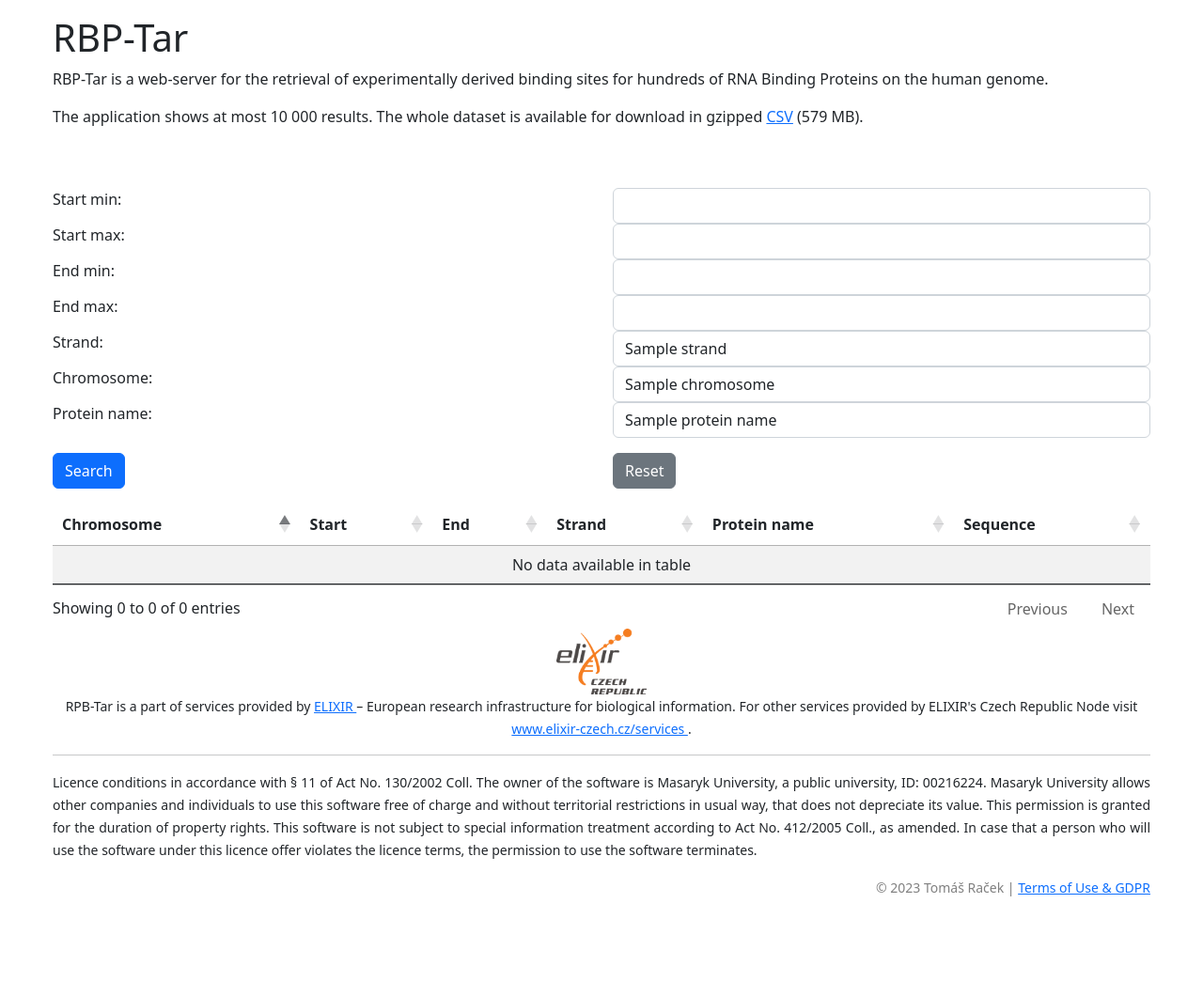
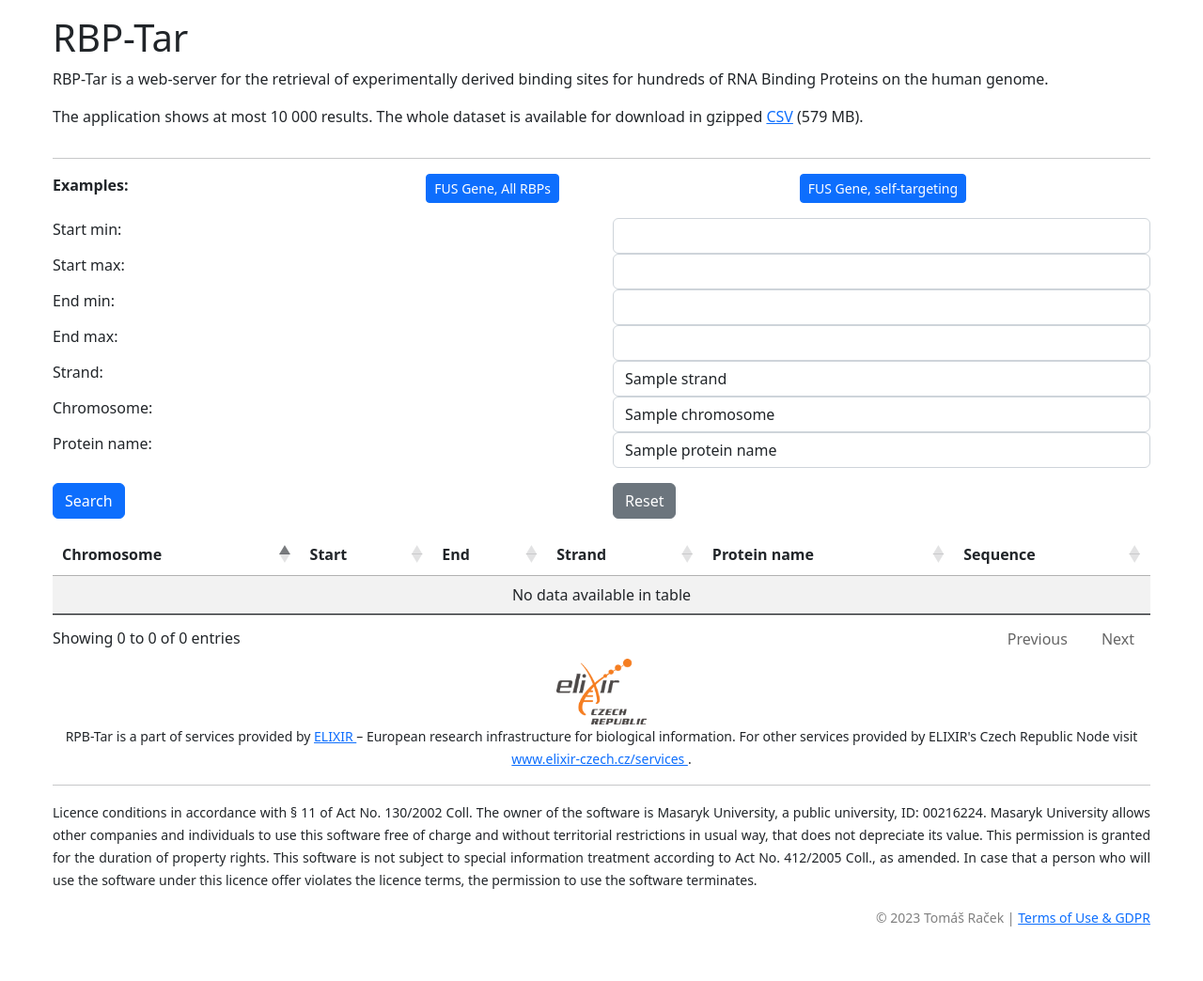
Before and after one commit to sb-ncbr/RBP-Tar, a Flask app: template templates/search.html in a window 1280 px wide. Shown: the whole page at 94% size. Before the commit the page ends 954 px from the top, so only its background shows below. Run offline with Flask 2, Linux system fonts and the light colour scheme; the template is opened without the code that fills it: most values are stand-ins (such as "Sample title", 1, 10 or a date in 2020); lists and menus that the app fills with data are empty; some libraries are stand-ins or nearby versions.

Commit message:
Add examples

```diff
--- a/static/main.js
+++ b/static/main.js
@@ -6,6 +6,20 @@ function reenable() {
 
 $(document).ready(function () {
     $('#submit_spinner').hide();
+
+    $('#example1').on('click', function () {
+        $('#reset').trigger('click');
+        $('#chromosome').val('chr16');
+        $('#start_min').val(31180139);
+        $('#end_max').val(31191605);
+        $('#strand').val('+');
+    });
+
+    $('#example2').on('click', function () {
+        $('#example1').trigger('click');
+        $('#protein_name').val('FUS');
+    });
+
     $('#reset').on('click', function () {
         $('#results').DataTable().clear().draw();
     });
@@ -24,7 +38,7 @@ $(document).ready(function () {
         buttons: [{
             extend: 'csvHtml5',
             text: 'Download results (CSV)',
-            }
+        }
         ]
     });
 
--- a/templates/base.html
+++ b/templates/base.html
@@ -3,8 +3,9 @@
 <head>
     <meta charset="UTF-8">
     <title>RBP-Tar</title>
-    <link href="https://cdn.jsdelivr.net/npm/bootstrap@5.2.0-beta1/dist/css/bootstrap.min.css" rel="stylesheet"
-          integrity="sha384-0evHe/X+R7YkIZDRvuzKMRqM+OrBnVFBL6DOitfPri4tjfHxaWutUpFmBp4vmVor" crossorigin="anonymous">
+<link href="https://cdn.jsdelivr.net/npm/bootstrap@5.2.3/dist/css/bootstrap.min.css" rel="stylesheet"
+      integrity="sha384-rbsA2VBKQhggwzxH7pPCaAqO46MgnOM80zW1RWuH61DGLwZJEdK2Kadq2F9CUG65" crossorigin="anonymous">
+
     <link rel="stylesheet" type="text/css"
           href="https://cdn.datatables.net/v/bs5/dt-1.12.1/b-2.2.3/b-html5-2.2.3/datatables.min.css" crossorigin="anonymous"/>
 
@@ -19,6 +20,9 @@
         src="https://code.jquery.com/jquery-3.6.0.min.js"
         integrity="sha256-/xUj+3OJU5yExlq6GSYGSHk7tPXikynS7ogEvDej/m4="
         crossorigin="anonymous"></script>
+<script src="https://cdn.jsdelivr.net/npm/bootstrap@5.2.3/dist/js/bootstrap.bundle.min.js"
+        integrity="sha384-kenU1KFdBIe4zVF0s0G1M5b4hcpxyD9F7jL+jjXkk+Q2h455rYXK/7HAuoJl+0I4" crossorigin="anonymous"></script>
+
 <script type="text/javascript" src="https://cdn.datatables.net/v/bs5/dt-1.12.1/b-2.2.3/b-html5-2.2.3/datatables.min.js"
         crossorigin="anonymous"></script>
 <script src="{{ url_for('static', filename='main.js') }}"></script>
--- a/templates/search.html
+++ b/templates/search.html
@@ -8,13 +8,30 @@
             <h1>RBP-Tar</h1>
         </div>
     </div>
-        <div class="row mb-5">
+    <div class="row">
         <div class="col">
-                <p>RBP-Tar is a web-server for the retrieval of experimentally derived binding sites for hundreds of RNA Binding Proteins on the human genome.</p>
-                <p>The application shows at most 10 000 results. The whole dataset is available for download in gzipped <a href="{{ url_for('download_all') }}">CSV</a> (579 MB).</p>
+            <p>RBP-Tar is a web-server for the retrieval of experimentally derived binding sites for hundreds of RNA Binding Proteins on the
+                human genome.</p>
+            <p>The application shows at most 10 000 results. The whole dataset is available for download in gzipped <a
+                    href="{{ url_for('download_all') }}">CSV</a> (579 MB).</p>
         </div>
     </div>
-
+    <hr>
+    <div class="row mb-3">
+        <div class="col">
+            <b>Examples: </b>
+        </div>
+        <div class="col">
+            <button id="example1" class="btn btn-primary btn-sm">
+                FUS Gene, All RBPs
+            </button>
+        </div>
+        <div class="col">
+            <button id="example2" class="btn btn-primary btn-sm">
+                FUS Gene, self-targeting
+            </button>
+        </div>
+    </div>
 
     <form method="post" id="search" enctype="multipart/form-data" action="{{ url_for('search') }}">
         <div class="row">
```
Lines whose indentation alone changed are shown as unchanged.
